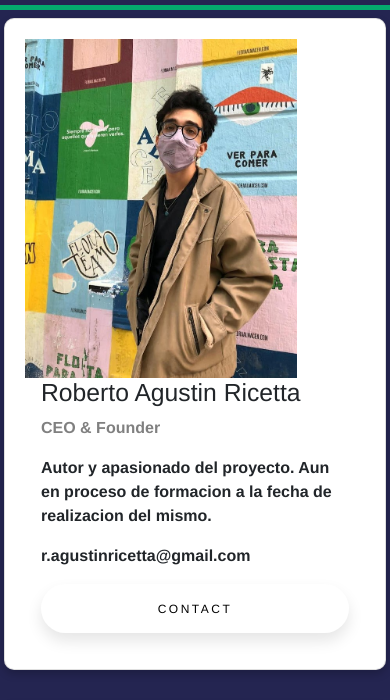
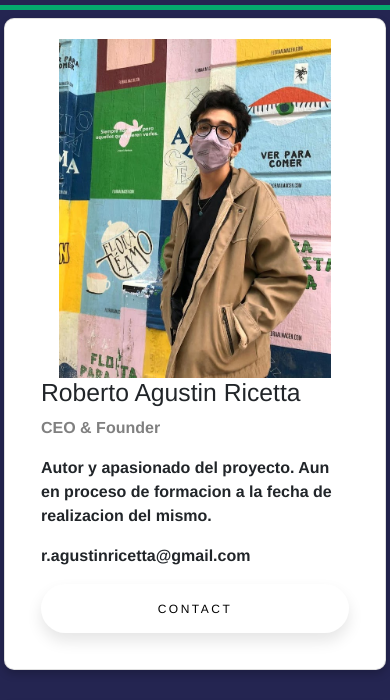
Before and after one commit to Agusriche/preentrega3, a plain HTML site: page nosotros.html in a window 390 px wide. Shown: the part 767-1467 px from the top of the page. Drawn offline with nearby package versions, Linux system fonts and the light colour scheme.

Commit message:
final count

```diff
--- a/scss/_nosotros.scss
+++ b/scss/_nosotros.scss
@@ -59,10 +59,17 @@
         width: 100%;
         display: block;
     }
+    .img-nosotros {
+        max-width: 40%;
+        max-height: 40%;
+    }
 }
 
 // fin nosotros
 .img-nosotros {
     max-width: 80%;
     max-height: 80%;
+    display: block;
+    margin-left: auto;
+    margin-right: auto;
 }
```
Also changed, not shown: css/style.css, 1 other file.
